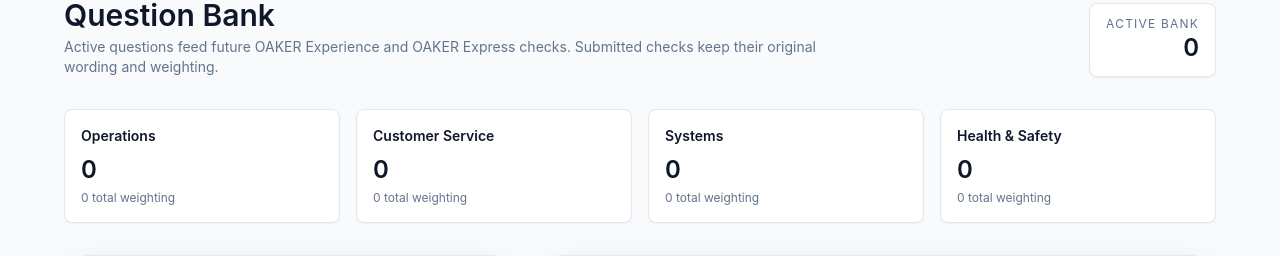
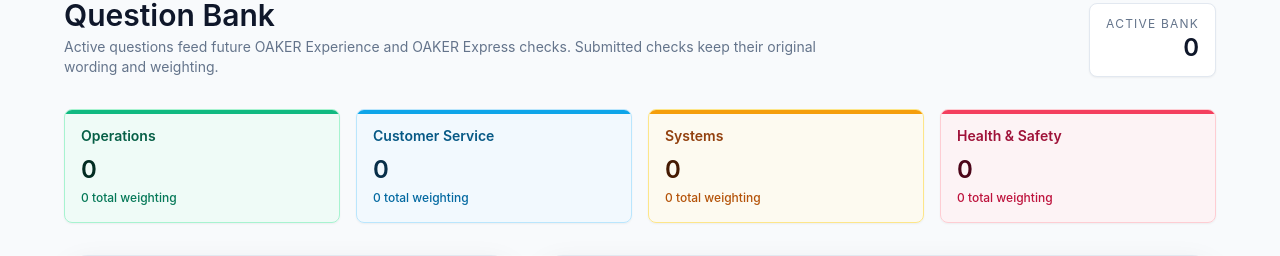
Before and after one commit to kilpatrick-anthony/OPEX, a Next.js app: page /oaker/question-bank in a window 1280 px wide. Shown: the part 218-474 px from the top of the page. Built offline with nearby package versions, Linux system fonts and the light colour scheme; no server answers; the database is empty; sample sign-in values are in the browser's storage.

Commit message:
Refine OAKER dashboard and question bank UI

```diff
--- a/app/oaker/page.tsx
+++ b/app/oaker/page.tsx
@@ -245,8 +245,13 @@
               Estate-level scoring, store ranking, and standards signals from the latest OAKER Experience checks.
             </p>
           </div>
-          <Link href="/oaker/stores">
-            <Button type="button" variant="secondary">Store Breakdown</Button>
+          <Link href="/oaker/checks">
+            <Button
+              type="button"
+              className="rounded-xl bg-emerald-600 px-6 py-3 text-base font-semibold shadow-lg shadow-emerald-200 transition hover:-translate-y-0.5 hover:bg-emerald-700 hover:shadow-xl"
+            >
+              New Check
+            </Button>
           </Link>
         </div>
 
--- a/app/oaker/question-bank/page.tsx
+++ b/app/oaker/question-bank/page.tsx
@@ -37,6 +37,47 @@
   weighting: '6',
   active: true,
   expressPinned: false,
+};
+
+const QUESTION_TABLE_COLUMNS =
+  'xl:grid-cols-[72px_160px_minmax(360px,1fr)_96px_150px_150px_240px]';
+
+const SECTION_TILE_STYLES: Record<
+  OakerQuestion['section'],
+  { card: string; selected: string; accent: string; label: string; value: string; meta: string }
+> = {
+  Operations: {
+    card: 'border-emerald-200 bg-emerald-50/70 hover:border-emerald-300 hover:bg-emerald-50',
+    selected: 'ring-2 ring-emerald-300',
+    accent: 'bg-emerald-500',
+    label: 'text-emerald-800',
+    value: 'text-emerald-950',
+    meta: 'text-emerald-700',
+  },
+  'Customer Service': {
+    card: 'border-sky-200 bg-sky-50/70 hover:border-sky-300 hover:bg-sky-50',
+    selected: 'ring-2 ring-sky-300',
+    accent: 'bg-sky-500',
+    label: 'text-sky-800',
+    value: 'text-sky-950',
+    meta: 'text-sky-700',
+  },
+  Systems: {
+    card: 'border-amber-200 bg-amber-50/70 hover:border-amber-300 hover:bg-amber-50',
+    selected: 'ring-2 ring-amber-300',
+    accent: 'bg-amber-500',
+    label: 'text-amber-800',
+    value: 'text-amber-950',
+    meta: 'text-amber-700',
+  },
+  'Health & Safety': {
+    card: 'border-rose-200 bg-rose-50/70 hover:border-rose-300 hover:bg-rose-50',
+    selected: 'ring-2 ring-rose-300',
+    accent: 'bg-rose-500',
+    label: 'text-rose-800',
+    value: 'text-rose-950',
+    meta: 'text-rose-700',
+  },
 };
 
 function formatDate(dateText?: string) {
@@ -254,18 +295,23 @@
         {success ? <p className="mt-6 rounded-lg border border-emerald-100 bg-emerald-50 px-4 py-3 text-sm text-emerald-700">{success}</p> : null}
 
         <div className="mt-8 grid gap-4 sm:grid-cols-2 xl:grid-cols-4">
-          {sectionSummary.map((item) => (
+          {sectionSummary.map((item) => {
+            const tileStyle = SECTION_TILE_STYLES[item.section];
+            const isSelected = sectionFilter === item.section;
+            return (
               <button
                 type="button"
                 key={item.section}
                 onClick={() => setSectionFilter(item.section)}
-              className="rounded-lg border border-slate-200 bg-white p-4 text-left shadow-sm transition hover:border-emerald-200 hover:bg-emerald-50/40"
+                className={`relative overflow-hidden rounded-lg border p-4 text-left shadow-sm transition ${tileStyle.card} ${isSelected ? tileStyle.selected : ''}`}
               >
-              <p className="text-sm font-semibold text-slate-900">{item.section}</p>
-              <p className="mt-2 text-2xl font-semibold text-slate-900">{item.count}</p>
-              <p className="mt-1 text-xs text-slate-500">{item.weighting} total weighting</p>
+                <span className={`absolute inset-x-0 top-0 h-1 ${tileStyle.accent}`} />
+                <p className={`text-sm font-semibold ${tileStyle.label}`}>{item.section}</p>
+                <p className={`mt-2 text-2xl font-semibold ${tileStyle.value}`}>{item.count}</p>
+                <p className={`mt-1 text-xs font-medium ${tileStyle.meta}`}>{item.weighting} total weighting</p>
               </button>
-          ))}
+            );
+          })}
         </div>
 
         <div className="mt-8 grid gap-6 xl:grid-cols-[0.8fr_1.2fr]">
@@ -401,18 +447,18 @@
         </div>
 
         <div className="mt-8 overflow-hidden rounded-lg border border-slate-200 bg-white shadow-sm">
-          <div className="grid grid-cols-[72px_150px_minmax(0,1fr)_110px_120px_180px_170px] items-center border-b border-slate-200 bg-slate-50 px-4 py-3 text-xs font-semibold uppercase tracking-widest text-slate-500 max-xl:hidden">
+          <div className={`grid ${QUESTION_TABLE_COLUMNS} gap-x-4 border-b border-slate-200 bg-slate-50 px-4 py-3 text-xs font-semibold uppercase tracking-widest text-slate-500 max-xl:hidden`}>
             <span>ID</span>
             <span>Section</span>
             <span>Question</span>
-            <span>Weight</span>
+            <span className="text-center">Weight</span>
             <span>Status</span>
             <span>Updated</span>
             <span className="text-right">Actions</span>
           </div>
           <div className="divide-y divide-slate-100">
             {filteredQuestions.map((question) => (
-              <div key={question.id} className="grid gap-3 px-4 py-4 text-sm xl:grid-cols-[72px_150px_minmax(0,1fr)_110px_120px_180px_170px] xl:items-center">
+              <div key={question.id} className={`grid gap-3 px-4 py-4 text-sm xl:gap-x-4 ${QUESTION_TABLE_COLUMNS} xl:items-start`}>
                 <div className="font-semibold text-slate-900">#{question.id}</div>
                 <div className="text-slate-700">{question.section}</div>
                 <div>
@@ -426,7 +472,7 @@
                     <span className="rounded-full bg-slate-100 px-2.5 py-1 text-xs font-medium text-slate-600">{formatDate(question.updatedAt)}</span>
                   </div>
                 </div>
-                <div className="hidden text-slate-900 xl:block">{question.weighting}</div>
+                <div className="hidden text-center font-semibold text-slate-900 xl:block">{question.weighting}</div>
                 <div className="hidden xl:block">
                   <div className="flex flex-wrap gap-1.5">
                     <span className={`rounded-full px-2.5 py-1 text-xs font-medium ${question.active ? 'bg-emerald-50 text-emerald-700' : 'bg-slate-100 text-slate-500'}`}>
@@ -436,12 +482,12 @@
                   </div>
                 </div>
                 <div className="hidden text-slate-500 xl:block">{formatDate(question.updatedAt)}</div>
-                <div className="flex flex-wrap gap-2 xl:justify-end">
-                  <Button type="button" variant="secondary" onClick={() => startEdit(question)} disabled={!canManage || saving}>Edit</Button>
-                  <Button type="button" variant="ghost" onClick={() => setQuestionExpressPinned(question, !question.expressPinned)} disabled={!canManage || saving || !question.active}>
+                <div className="flex flex-wrap gap-2 xl:flex-nowrap xl:justify-end">
+                  <Button type="button" variant="secondary" className="px-3 py-1.5 text-xs" onClick={() => startEdit(question)} disabled={!canManage || saving}>Edit</Button>
+                  <Button type="button" variant="ghost" className="px-3 py-1.5 text-xs" onClick={() => setQuestionExpressPinned(question, !question.expressPinned)} disabled={!canManage || saving || !question.active}>
                     {question.expressPinned ? 'Unpin' : 'Pin'}
                   </Button>
-                  <Button type="button" variant="ghost" onClick={() => setQuestionActive(question, !question.active)} disabled={!canManage || saving}>
+                  <Button type="button" variant="ghost" className="px-3 py-1.5 text-xs" onClick={() => setQuestionActive(question, !question.active)} disabled={!canManage || saving}>
                     {question.active ? 'Archive' : 'Reactivate'}
                   </Button>
                 </div>
```
Lines whose indentation alone changed are shown as unchanged.
